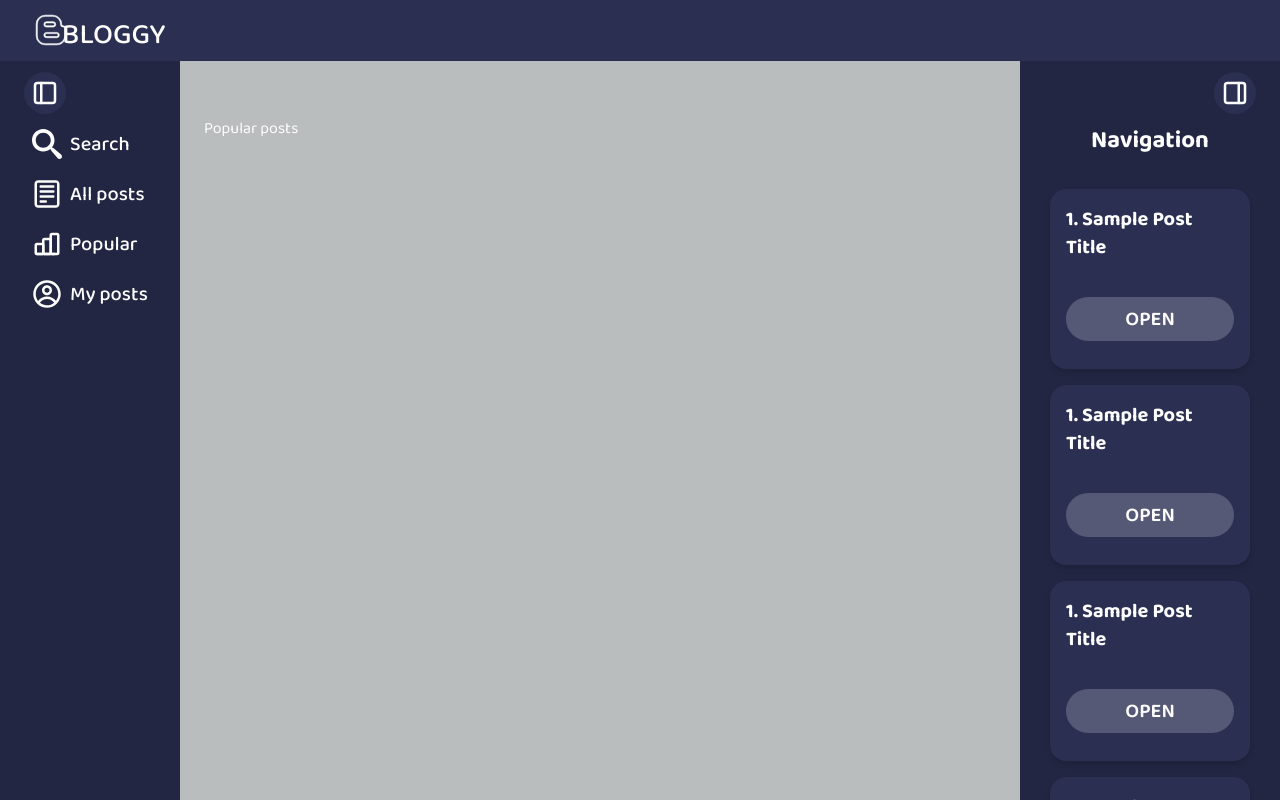
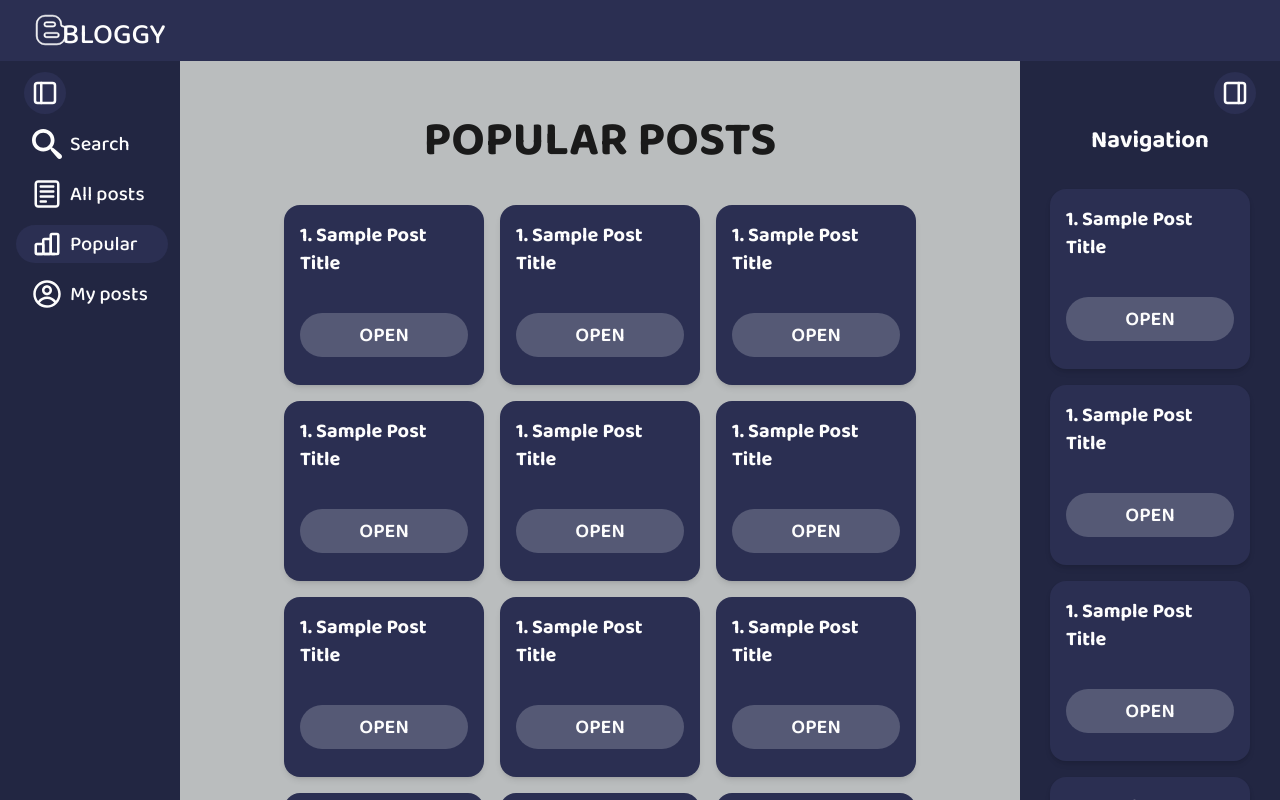
Before and after one commit to biandresen/Blog-App, a React (Vite) app: page /posts/popular in a window 1280 px wide. Built offline with nearby package versions, Linux system fonts and the light colour scheme.

Commit message:
feat: add all post pages

```diff
--- a/src/components/molecules/LeftSidebar.tsx
+++ b/src/components/molecules/LeftSidebar.tsx
@@ -22,7 +22,7 @@ const LeftSidebar = ({ setLeftBarIsOpen }: any) => {
             to="/dashboard/new-post"
             className={({ isActive }) =>
               isActive ?
-                "flex gap-2 items-center bg-[var(--primary-shade)] py-1 px-4 rounded-full -ml-4"
+                "flex gap-2 items-center bg-[var(--primary)] mr-3 py-1 px-4 rounded-full -ml-4"
               : "flex gap-2 items-center bg-transparent py-1 px-4 rounded-full -ml-4"
             }
           >
@@ -33,7 +33,7 @@ const LeftSidebar = ({ setLeftBarIsOpen }: any) => {
             to="/dashboard/drafts"
             className={({ isActive }) =>
               isActive ?
-                "flex gap-2 items-center bg-[var(--primary-shade)] py-1 px-4 rounded-full -ml-4"
+                "flex gap-2 items-center bg-[var(--primary)] py-1 px-4 mr-3 rounded-full -ml-4"
               : "flex gap-2 items-center bg-transparent py-1 px-4 rounded-full -ml-4"
             }
           >
@@ -44,7 +44,7 @@ const LeftSidebar = ({ setLeftBarIsOpen }: any) => {
             to="/dashboard/profile"
             className={({ isActive }) =>
               isActive ?
-                "flex gap-2 items-center bg-[var(--primary-shade)] py-1 px-4 rounded-full -ml-4"
+                "flex gap-2 items-center bg-[var(--primary)] py-1 px-4 mr-3 rounded-full -ml-4"
               : "flex gap-2 items-center bg-transparent py-1 px-4 rounded-full -ml-4"
             }
           >
--- a/src/components/molecules/LeftSidebar2.tsx
+++ b/src/components/molecules/LeftSidebar2.tsx
@@ -28,7 +28,7 @@ const LeftSidebar2 = ({ setLeftBarIsOpen }: LeftSidebar2Props) => {
             to="/posts/search"
             className={({ isActive }) =>
               isActive ?
-                "flex gap-2 items-center bg-[var(--primary-shade)] py-1 px-4 rounded-full -ml-4"
+                "flex gap-2 items-center bg-[var(--primary)] mr-3 py-1 px-4 rounded-full -ml-4"
               : "flex gap-2 items-center bg-transparent py-1 px-4 rounded-full -ml-4"
             }
           >
@@ -39,7 +39,7 @@ const LeftSidebar2 = ({ setLeftBarIsOpen }: LeftSidebar2Props) => {
             to="/posts/all-posts"
             className={({ isActive }) =>
               isActive ?
-                "flex gap-2 items-center bg-[var(--primary-shade)] py-1 px-4 rounded-full -ml-4"
+                "flex gap-2 items-center bg-[var(--primary)] mr-3 py-1 px-4 rounded-full -ml-4"
               : "flex gap-2 items-center bg-transparent py-1 px-4 rounded-full -ml-4"
             }
           >
@@ -50,7 +50,7 @@ const LeftSidebar2 = ({ setLeftBarIsOpen }: LeftSidebar2Props) => {
             to="/posts/popular"
             className={({ isActive }) =>
               isActive ?
-                "flex gap-2 items-center bg-[var(--primary-shade)] py-1 px-4 rounded-full -ml-4"
+                "flex gap-2 items-center bg-[var(--primary)] mr-3 py-1 px-4 rounded-full -ml-4"
               : "flex gap-2 items-center bg-transparent py-1 px-4 rounded-full -ml-4"
             }
           >
@@ -61,7 +61,7 @@ const LeftSidebar2 = ({ setLeftBarIsOpen }: LeftSidebar2Props) => {
             to="/posts/my-posts"
             className={({ isActive }) =>
               isActive ?
-                "flex gap-2 items-center bg-[var(--primary-shade)] py-1 px-4 rounded-full -ml-4"
+                "flex gap-2 items-center bg-[var(--primary)] mr-3 py-1 px-4 rounded-full -ml-4"
               : "flex gap-2 items-center bg-transparent py-1 px-4 rounded-full -ml-4"
             }
           >
--- a/src/features/blog/pages/dashboard/Drafts.tsx
+++ b/src/features/blog/pages/dashboard/Drafts.tsx
@@ -13,9 +13,9 @@ const Drafts = () => {
   ];
 
   return (
-    <div data-name="post-grid-container" className="flex flex-col items-center md:items-start p-5 md:p-10">
-      <h2 className="text-5xl md:text-6xl text-[var(--text1)] mb-8">{heading}</h2>
-      <div data-name="post-grid" className="grid grid-cols-[repeat(auto-fit,minmax(210px,1fr))] gap-8 w-full">
+    <div data-name="post-grid-container" className="md:mt-8">
+      <h2 className="text-[var(--text1)] text-center text-4xl md:text-5xl mb-5 md:mb-10">DRAFTS</h2>
+      <section className="flex flex-wrap gap-4 mt-10 justify-center mx-auto w-full xl:w-[90%]">
         {false && (
           <div data-name="no-post-card">
             <h3 className="text-2xl font-bold">No drafts available</h3>
@@ -25,7 +25,7 @@ const Drafts = () => {
         {drafts.map((draft) => (
           <DraftCard key={draft.id} id={draft.id} draftTitle={draft.title} />
         ))}
-      </div>
+      </section>
     </div>
   );
 };
--- a/src/features/blog/pages/posts/AllPosts.tsx
+++ b/src/features/blog/pages/posts/AllPosts.tsx
@@ -3,7 +3,12 @@ import Post from "../../../../components/organisms/Post";
 const AllPosts = () => {
   return (
     <div className="md:mt-8">
-      <h2 className="text-[var(--text1)] text-center text-4xl md:text-5xl mb-5 md:mb-10 ">ALL POSTS</h2>
+      <h2 className="text-[var(--text1)] text-center text-4xl md:text-5xl mb-5 md:mb-10">ALL POSTS</h2>
+      {false && (
+        <div data-name="no-post-card">
+          <h3 className="text-2xl font-bold">No posts found</h3>
+        </div>
+      )}
       <Post />
       <Post />
     </div>
--- a/src/features/blog/pages/posts/MyPosts.tsx
+++ b/src/features/blog/pages/posts/MyPosts.tsx
@@ -1,5 +1,32 @@
+import PostCard from "../../../../components/molecules/PostCard";
+
 const MyPosts = () => {
-  return <div className="md:mt-8">My posts</div>;
+  return (
+    <div className="md:mt-8">
+      <h2 className="text-[var(--text1)] text-center text-4xl md:text-5xl mb-5 md:mb-10">MY POSTS</h2>
+      <section className="flex flex-wrap gap-4 mt-10 justify-center mx-auto w-full xl:w-[80%]">
+        {false && (
+          <div data-name="no-post-card">
+            <h3 className="text-2xl font-bold">No posts found</h3>
+          </div>
+        )}
+        <PostCard id={1} draftTitle="Sample Post Title" />
+        <PostCard id={1} draftTitle="Sample Post Title" />
+        <PostCard id={1} draftTitle="Sample Post Title" />
+        <PostCard id={1} draftTitle="Sample Post Title" />
+        <PostCard id={1} draftTitle="Sample Post Title" />
+        <PostCard id={1} draftTitle="Sample Post Title" />
+        <PostCard id={1} draftTitle="Sample Post Title" />
+        <PostCard id={1} draftTitle="Sample Post Title" />
+        <PostCard id={1} draftTitle="Sample Post Title" />
+        <PostCard id={1} draftTitle="Sample Post Title" />
+        <PostCard id={1} draftTitle="Sample Post Title" />
+        <PostCard id={1} draftTitle="Sample Post Title" />
+        <PostCard id={1} draftTitle="Sample Post Title" />
+        <PostCard id={1} draftTitle="Sample Post Title" />
+      </section>
+    </div>
+  );
 };
 
 export default MyPosts;
--- a/src/features/blog/pages/posts/Popular.tsx
+++ b/src/features/blog/pages/posts/Popular.tsx
@@ -1,5 +1,32 @@
+import PostCard from "../../../../components/molecules/PostCard";
+
 const Popular = () => {
-  return <div className="md:mt-8">Popular posts</div>;
+  return (
+    <div className="md:mt-8">
+      <h2 className="text-[var(--text1)] text-center text-4xl md:text-5xl mb-5 md:mb-10">POPULAR POSTS</h2>
+      <section className="flex flex-wrap gap-4 mt-10 justify-center mx-auto w-full xl:w-[80%]">
+        {false && (
+          <div data-name="no-post-card">
+            <h3 className="text-2xl font-bold">No posts found</h3>
+          </div>
+        )}
+        <PostCard id={1} draftTitle="Sample Post Title" />
+        <PostCard id={1} draftTitle="Sample Post Title" />
+        <PostCard id={1} draftTitle="Sample Post Title" />
+        <PostCard id={1} draftTitle="Sample Post Title" />
+        <PostCard id={1} draftTitle="Sample Post Title" />
+        <PostCard id={1} draftTitle="Sample Post Title" />
+        <PostCard id={1} draftTitle="Sample Post Title" />
+        <PostCard id={1} draftTitle="Sample Post Title" />
+        <PostCard id={1} draftTitle="Sample Post Title" />
+        <PostCard id={1} draftTitle="Sample Post Title" />
+        <PostCard id={1} draftTitle="Sample Post Title" />
+        <PostCard id={1} draftTitle="Sample Post Title" />
+        <PostCard id={1} draftTitle="Sample Post Title" />
+        <PostCard id={1} draftTitle="Sample Post Title" />
+      </section>
+    </div>
+  );
 };
 
 export default Popular;
--- a/src/features/blog/pages/posts/Search.tsx
+++ b/src/features/blog/pages/posts/Search.tsx
@@ -1,3 +1,4 @@
+import PostCard from "../../../../components/molecules/PostCard";
 import Searchbar from "../../../../components/molecules/Searchbar";
 
 const Search = () => {
@@ -6,8 +7,29 @@ const Search = () => {
   };
 
   return (
-    <div>
+    <div className="">
       <Searchbar handleSearch={handleSearch} />
+      <section className="flex flex-wrap gap-4 mt-10 justify-center mx-auto w-full xl:w-[80%]">
+        {false && (
+          <div data-name="no-post-card">
+            <h3 className="text-2xl font-bold">No posts found</h3>
+          </div>
+        )}
+        <PostCard id={1} draftTitle="Sample Post Title" />
+        <PostCard id={1} draftTitle="Sample Post Title" />
+        <PostCard id={1} draftTitle="Sample Post Title" />
+        <PostCard id={1} draftTitle="Sample Post Title" />
+        <PostCard id={1} draftTitle="Sample Post Title" />
+        <PostCard id={1} draftTitle="Sample Post Title" />
+        <PostCard id={1} draftTitle="Sample Post Title" />
+        <PostCard id={1} draftTitle="Sample Post Title" />
+        <PostCard id={1} draftTitle="Sample Post Title" />
+        <PostCard id={1} draftTitle="Sample Post Title" />
+        <PostCard id={1} draftTitle="Sample Post Title" />
+        <PostCard id={1} draftTitle="Sample Post Title" />
+        <PostCard id={1} draftTitle="Sample Post Title" />
+        <PostCard id={1} draftTitle="Sample Post Title" />
+      </section>
     </div>
   );
 };
```
